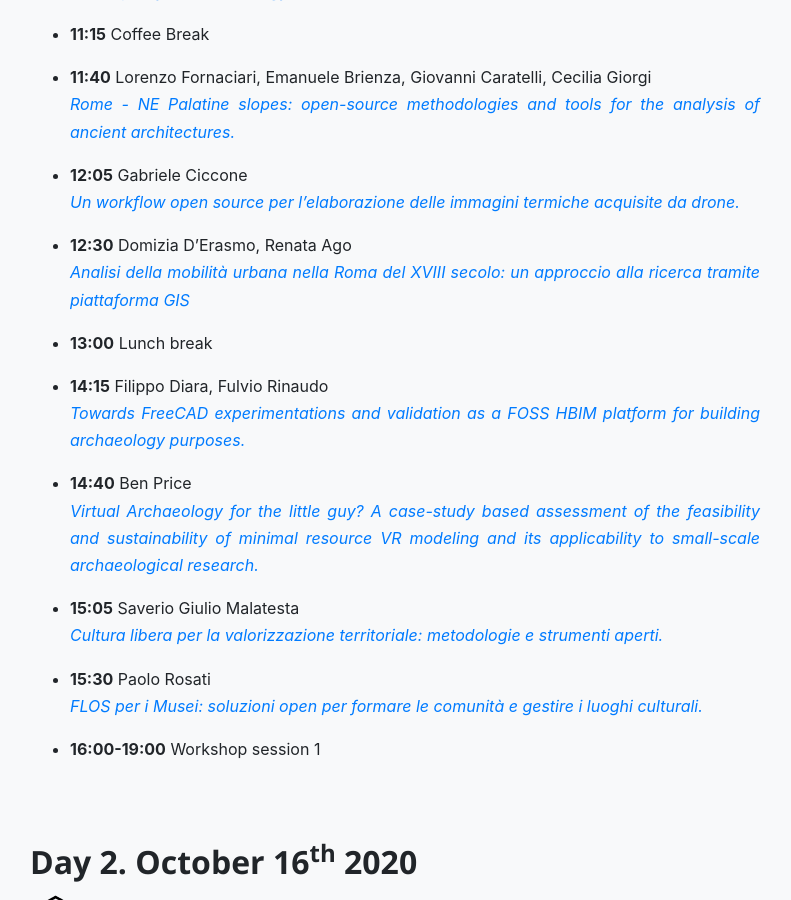
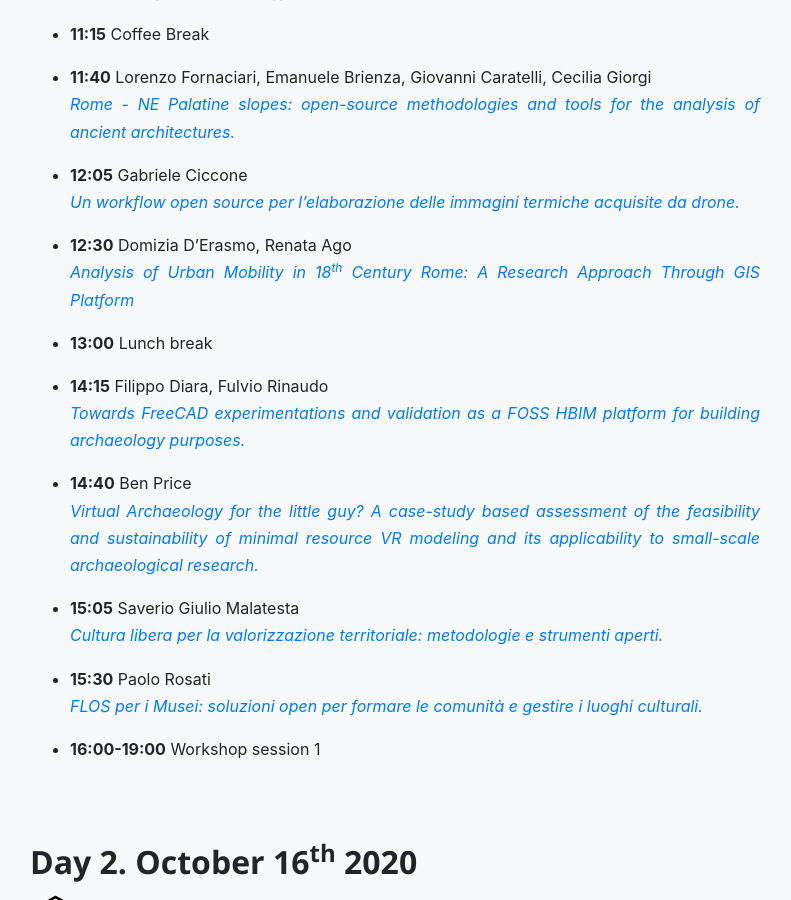
Before and after one commit to archeofoss/archeofoss2020, a Jekyll site: the page built from programme.md, in a window 1280 px wide and 900 px high, scrolled down 1203 px. Shown: the whole window, without its empty margins (245-1036 px from the left). Built offline with Jekyll 4.4.1, drawn with Linux system fonts in a browser that asks for light colours; nearby versions of some CDN libraries.

Commit message:
Update programme.md

```diff
--- a/programme.md
+++ b/programme.md
@@ -41,7 +41,7 @@ The **Book of Abstracts** is already and freely available in Zenodo [![DOI](http
 [*Un workflow open source per l'elaborazione delle immagini termiche acquisite da drone.*](abstracts/ciccone)
 
 - **12:30** Domizia D’Erasmo, Renata Ago
-[*Analisi della mobilità urbana nella Roma del XVIII secolo: un approccio alla ricerca tramite piattaforma GIS*](abstracts/d-erasmo)
+[*Analysis of Urban Mobility in 18<sup>th</sup> Century Rome: A Research Approach Through GIS Platform*](abstracts/d-erasmo)
 
 - **13:00** Lunch break
 
```
